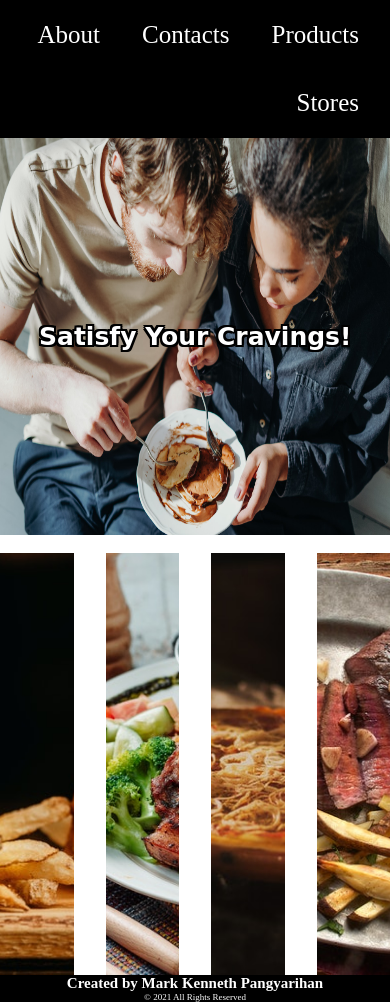
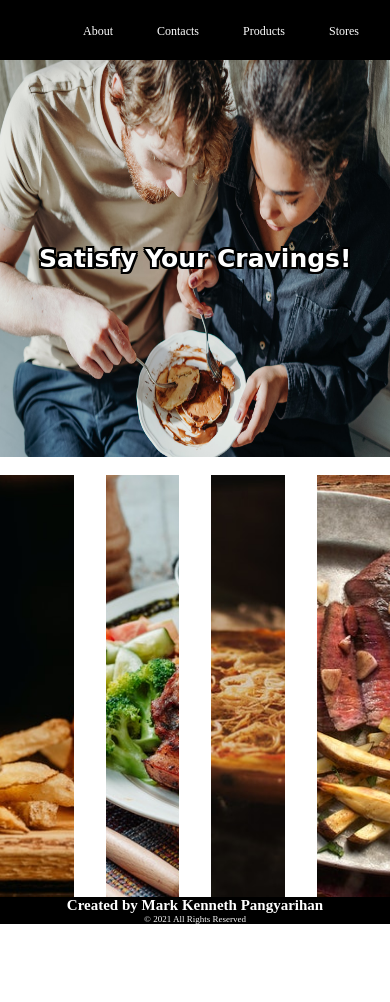
Before and after one commit to iamkennethpower/Food-Website, a plain HTML site: page index.html in a window 390 px wide. After the commit the page ends 924 px from the top, so only its background shows below. Drawn offline with nearby package versions, Linux system fonts and the light colour scheme; a web font is replaced by a local one.

Commit message:
Already changed the navbar for responsiveness

```diff
--- a/style.css
+++ b/style.css
@@ -38,8 +38,11 @@ li > a:hover{
 }
 @media only screen and (max-width: 600px){
     nav {
-        font-size: 0.5em;
         padding: 0;
+
+    }
+    li > a{
+        font-size: 12px;
     }
 }
 .divider{
```
